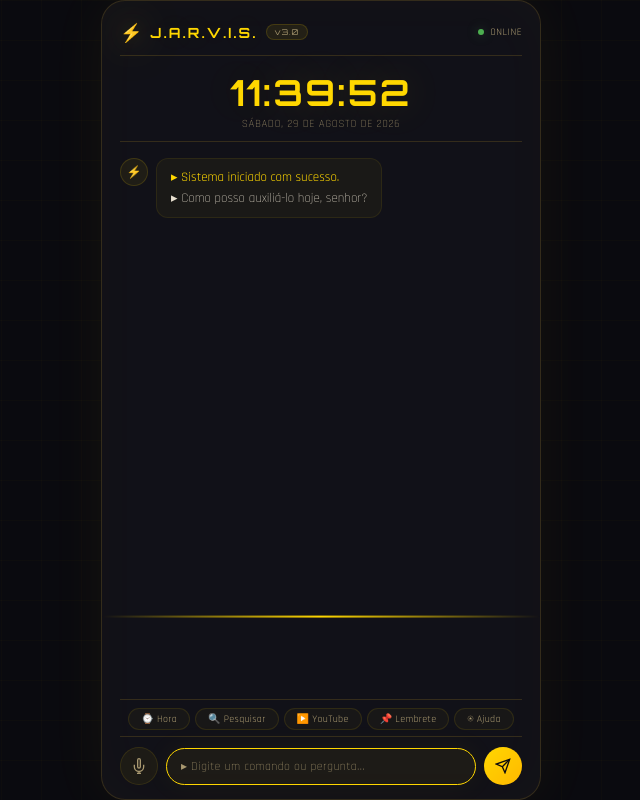
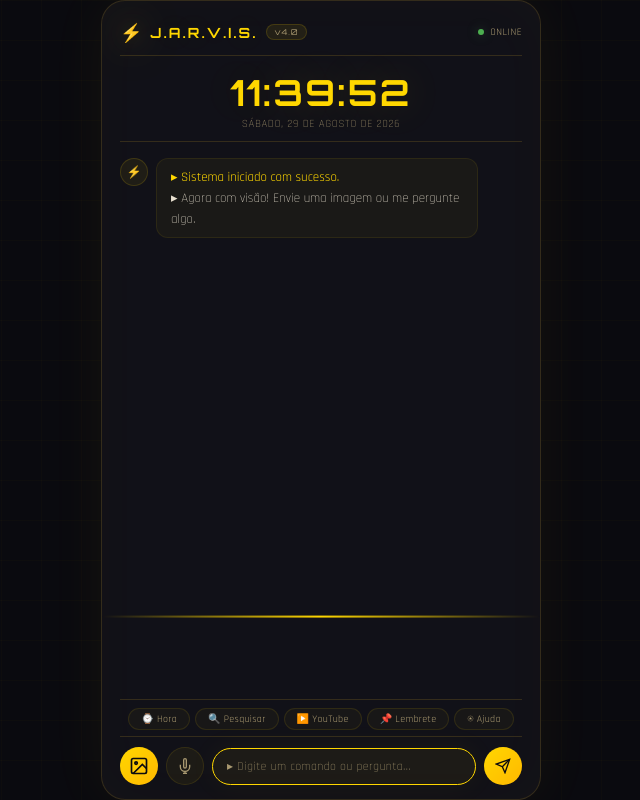
Before and after one commit to antonyjefferson2011/jarvis-assistent, a plain HTML site: page index.html in a window 1280 px wide. Shown: the whole page, without its empty margins (319-959 px from the left). Drawn offline with Linux system fonts and the light colour scheme.

Commit message:
Update index.html with image upload feature
Updated the version number in the header and added an image upload button with functionality.

```diff
--- a/index.html
+++ b/index.html
@@ -16,7 +16,7 @@
             <div class="logo">
                 <span class="icon">⚡</span>
                 <span class="title">J.A.R.V.I.S.</span>
-                <span class="version">v3.0</span>
+                <span class="version">v4.0</span>
             </div>
             <div class="status" id="status-indicator">
                 <span class="dot"></span>
@@ -24,7 +24,7 @@
             </div>
         </header>
 
-        <!-- ===== Linha de scanner (efeito tecnológico) ===== -->
+        <!-- ===== Scanner line ===== -->
         <div class="scanner-line"></div>
 
         <!-- ===== Relógio ===== -->
@@ -39,7 +39,7 @@
                 <div class="avatar">⚡</div>
                 <div class="bubble">
                     <span class="greeting">▸ Sistema iniciado com sucesso.</span><br>
-                    ▸ Como posso auxiliá-lo hoje, senhor?
+                    ▸ Agora com visão! Envie uma imagem ou me pergunte algo.
                 </div>
             </div>
         </div>
@@ -53,8 +53,18 @@
             <button onclick="executarComando('ajuda')">⍟ Ajuda</button>
         </div>
 
-        <!-- ===== Input ===== -->
+        <!-- ===== Input + Upload ===== -->
         <div class="input-section">
+            <!-- Botão de upload de imagem -->
+            <button id="upload-btn" onclick="document.getElementById('fileInput').click()" title="Enviar imagem">
+                <svg width="20" height="20" viewBox="0 0 24 24" fill="none" stroke="currentColor" stroke-width="2">
+                    <rect x="3" y="3" width="18" height="18" rx="2" ry="2"/>
+                    <circle cx="8.5" cy="8.5" r="1.5"/>
+                    <polyline points="21 15 16 10 5 21"/>
+                </svg>
+            </button>
+            <input type="file" id="fileInput" accept="image/*" style="display:none" onchange="enviarImagem(event)">
+
             <button id="mic-btn" onclick="toggleMic()" title="Comando de voz">
                 <svg width="20" height="20" viewBox="0 0 24 24" fill="none" stroke="currentColor" stroke-width="2">
                     <path d="M12 1C13.1046 1 14 1.89543 14 3V13C14 14.1046 13.1046 15 12 15C10.8954 15 10 14.1046 10 13V3C10 1.89543 10.8954 1 12 1Z"/>
@@ -63,7 +73,9 @@
                     <path d="M9 23H15"/>
                 </svg>
             </button>
+
             <input type="text" id="user-input" placeholder="▸ Digite um comando ou pergunta..." onkeypress="if(event.key==='Enter') enviarComando()" autofocus>
+
             <button onclick="enviarComando()">
                 <svg width="20" height="20" viewBox="0 0 24 24" fill="none" stroke="currentColor" stroke-width="2">
                     <path d="M22 2L11 13"/>
```
